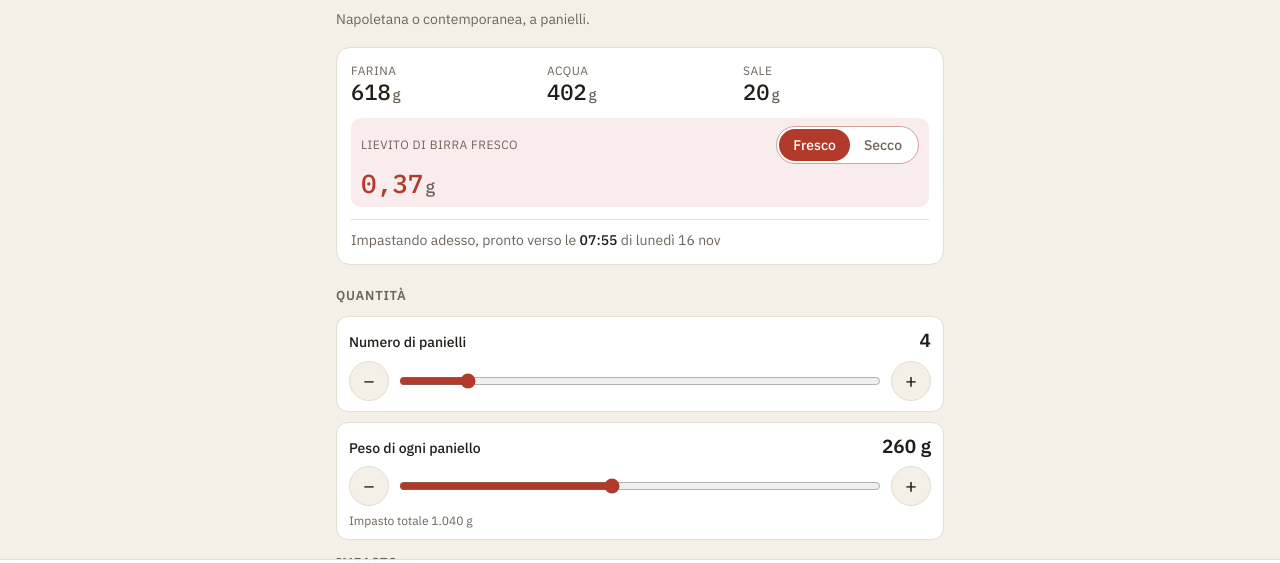
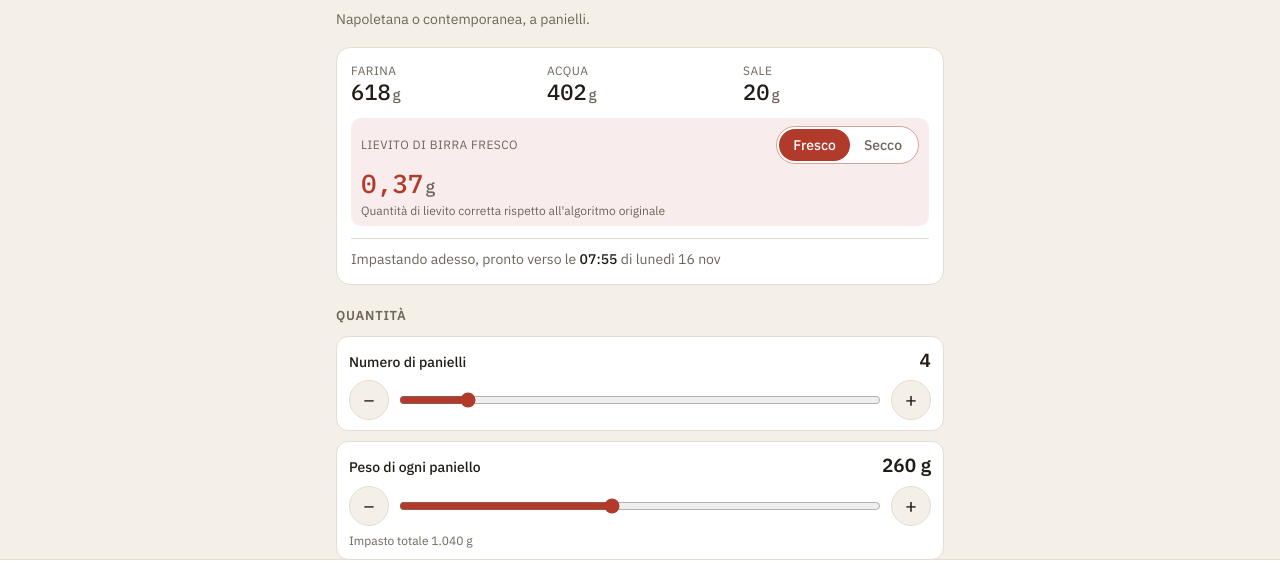
Before and after one commit to alessiolp95/diario-pizza, a plain HTML site: page index.html in a window 1280 px wide. Shown: the part 173-736 px from the top of the page. Drawn offline with nearby package versions, Linux system fonts and the light colour scheme.

Commit message:
Nota sotto la dose di lievito della tonda
Co-Authored-By: Claude Opus 5.5 <noreply@anthropic.com>
Claude-Session: https://claude.ai/code/session_01Tz6VgjyL8wEJDygS3X9q2g

```diff
--- a/index.html
+++ b/index.html
@@ -91,6 +91,7 @@ h3{font-size:16px;font-weight:700}
 .u{font-family:var(--font-body);font-size:.68em;color:var(--muted);margin-left:2px}
 .res-grid .yeast{grid-column:1/-1;background:color-mix(in srgb,var(--accent) 9%,var(--surface));border-radius:10px;padding:8px 10px;flex-direction:row;justify-content:space-between;align-items:baseline;flex-wrap:wrap;gap:4px 12px}
 .res-grid .yeast .rv{color:var(--accent);font-size:26px}
+.ynote{width:100%;font-size:12px;color:var(--muted);line-height:1.3}
 .yk{display:inline-flex;border:1px solid color-mix(in srgb,var(--accent) 35%,var(--line));border-radius:999px;padding:2px;background:var(--surface)}
 .yk button{border:0;background:transparent;border-radius:999px;padding:5px 14px;font-size:14px;font-weight:500;color:var(--muted);cursor:pointer;touch-action:manipulation;min-height:32px}
 .yk button[aria-checked="true"]{background:var(--accent);color:var(--accent-ink)}
@@ -650,7 +651,8 @@ function resultsHtml(t, v, r){
   const yg = yeastOf(v, r.yeast);
   html += '<div class="yeast"><div class="ytop"><span class="rl">'+yeastName(v)+'</span><span class="yk" role="radiogroup" aria-label="Tipo di lievito">' +
     BASE.yeast.options.map(o => '<button type="button" role="radio" data-yk="'+o[0]+'" aria-checked="'+((v.yeast || "fresco") === o[0])+'">'+o[1]+"</button>").join("") +
-    '</span></div><span class="rv">'+yHtml(yg)+"</span></div></div>";
+    '</span></div><span class="rv">'+yHtml(yg)+"</span>" +
+    (t === "tonda" ? '<span class="ynote">Quantità di lievito corretta rispetto all\'algoritmo originale</span>' : "") + "</div></div>";
   const end = new Date(Date.now() + v.hours * 3600e3);
   html += '<div class="res-meta"><span>Impastando adesso, pronto verso le <b>'+end.toLocaleTimeString("it-IT",{hour:"2-digit",minute:"2-digit"})+"</b> di "+end.toLocaleDateString("it-IT",{weekday:"long", day:"numeric", month:"short"})+"</span></div>";
   return html;
```
